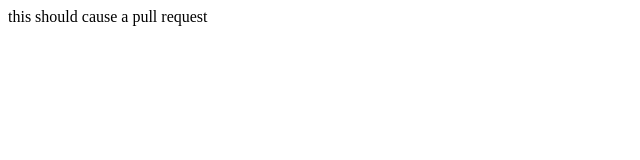
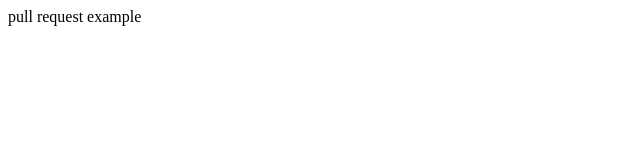
Before and after one commit to Kelynn23/cse110-w21-group22, a plain HTML site: page index.html in a window 1280 px wide. Shown: the full height of the page, 0-640 px from the left. Drawn offline with Linux system fonts and the light colour scheme.

Commit message:
pr example

```diff
--- a/index.html
+++ b/index.html
@@ -5,6 +5,6 @@
     <title>Document</title>
 </head>
 <body>
-    this should cause a pull request
+   pull request example
 </body>
 </html>
```
